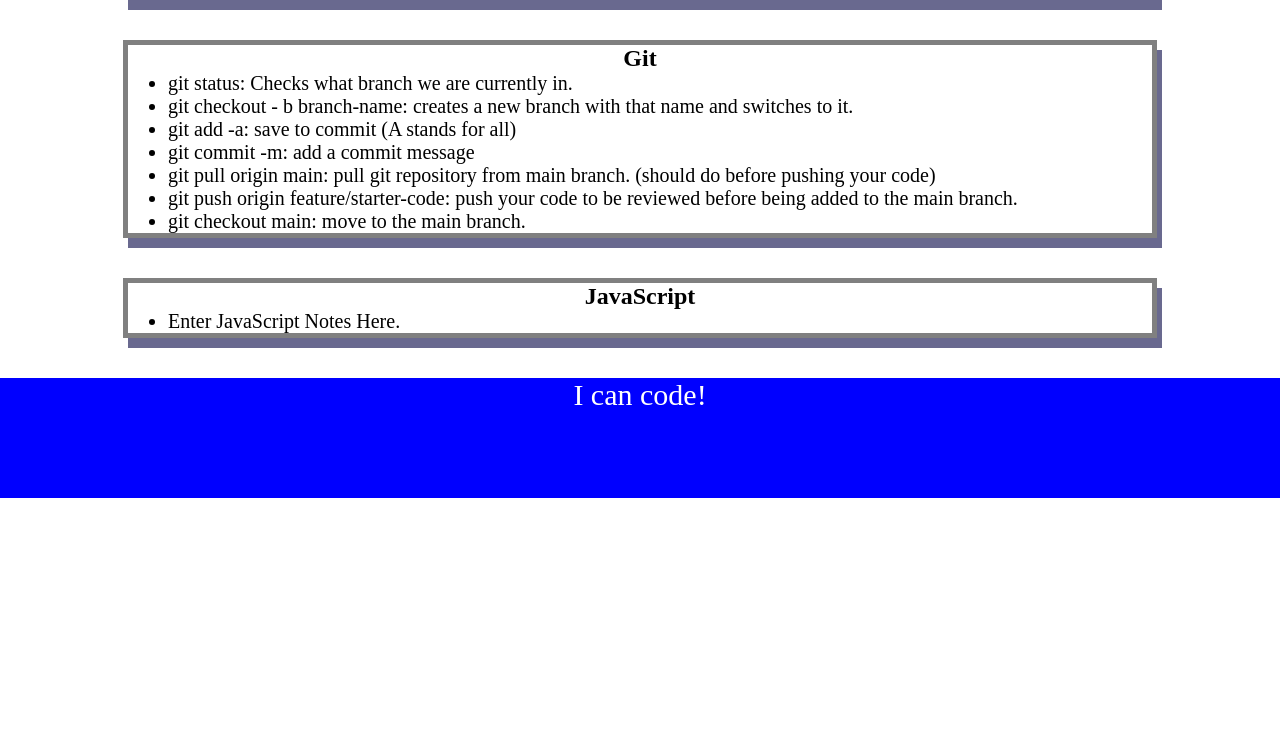
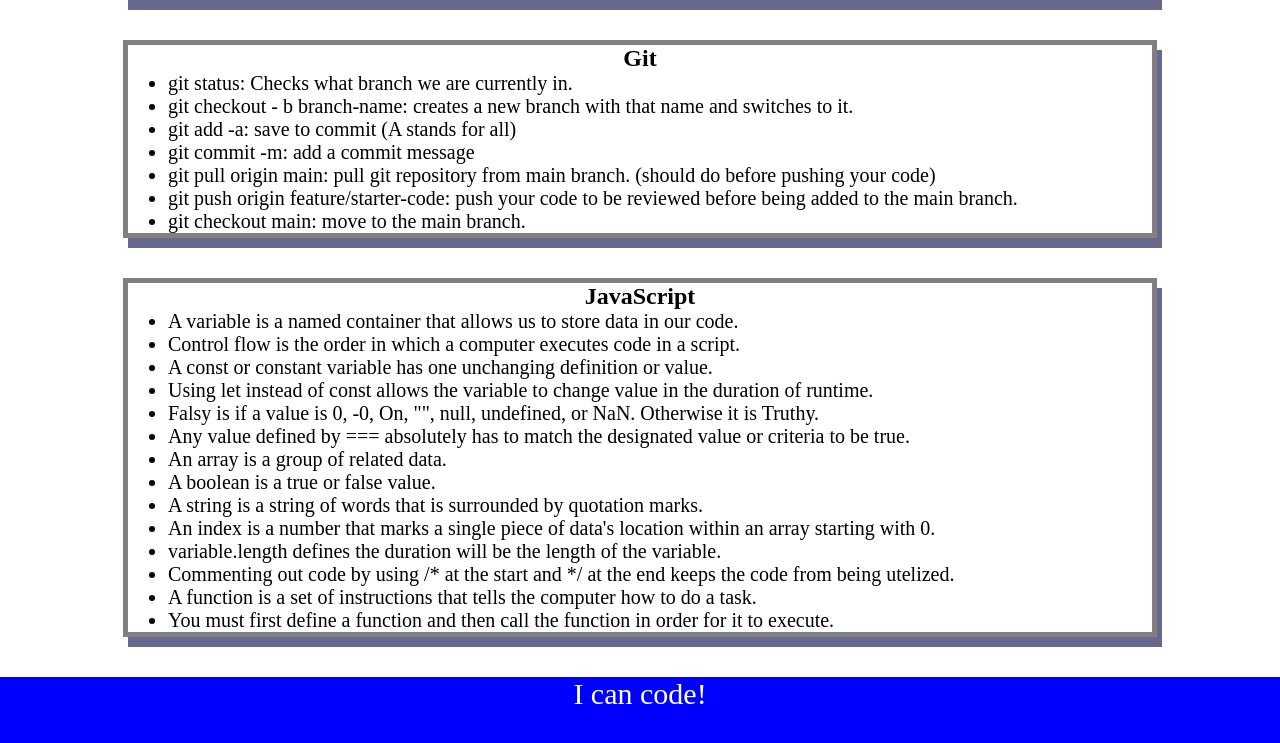
Before and after one commit to SleekWingX/prework-study-guide, a plain HTML site: page index.html in a window 1280 px wide. Shown: the part 849-1592 px from the top of the page. Before the commit the page ends 1347 px from the top, so only its background shows below. Drawn offline with Linux system fonts and the light colour scheme.

Commit message:
added all the JavaScript necessary for the webpage

```diff
--- a/assets/script.js
+++ b/assets/script.js
@@ -1,21 +1,29 @@
 const topics = ['HTML', 'CSS', 'Git', 'JavaScript'];
 
+const randomTopic = topics[Math.floor(Math.random() * topics.length)];
+
+function listTopics() {
     for(let x=0; x < topics.length; x++) {
         console.log(topics[x]);
     }
+}
 
-/*
-
-if (topic === 'HTML') {
+function selectTopic() {
+    if (randomTopic === 'HTML') {
         console.log("Let's study HTML!");
-} else if (topic === 'CSS') {
+    } else if (randomTopic === 'CSS') {
         console.log("Let's study CSS!");
-} else if (topic === 'Git') {
+    } else if (randomTopic === 'Git') {
         console.log("Let's study Git!");
-} else if (topic === 'JavaScript') {
+    } else if (randomTopic === 'JavaScript') {
         console.log("Let's study JavaScript!");
     } else {
         console.log('Please try again!');
     }
+}
 
-*/
+console.log('Here are the topics we learned through Prework:');
+listTopics()
+
+console.log('Which topic should we study first?');
+selectTopic()
--- a/index.html
+++ b/index.html
@@ -11,7 +11,7 @@
     <header id="top">
       <h1>Prework Study Guide</h1>
       <img src="./assets/bowtie-cat.png" alt="Profile image of cat wearing a bow tie." />
-      <h2>✨ Open the Console to See What's Happening ✨</h2>
+        <h2>✨ Open the Console to See What's Happening ✨</h2>
     </header>
     <main>
 
@@ -67,7 +67,20 @@
       <section class="card" id="javascript-section">
         <h2>JavaScript</h2>
         <ul>
-          <li>Enter JavaScript Notes Here.</li>
+          <li>A variable is a named container that allows us to store data in our code.</li>
+          <li>Control flow is the order in which a computer executes code in a script.</li>
+          <li>A const or constant variable has one unchanging definition or value.</li>
+          <li>Using let instead of const allows the variable to change value in the duration of runtime.</li>
+          <li>Falsy is if a value is 0, -0, On, "", null, undefined, or NaN. Otherwise it is Truthy.</li>
+          <li>Any value defined by === absolutely has to match the designated value or criteria to be true.</li>
+          <li>An array is a group of related data.</li>
+          <li>A boolean is a true or false value.</li>
+          <li>A string is a string of words that is surrounded by quotation marks.</li>
+          <li>An index is a number that marks a single piece of data's location within an array starting with 0.</li>
+          <li>variable.length defines the duration will be the length of the variable.</li>
+          <li>Commenting out code by using /* at the start and */ at the end keeps the code from being utelized.</li>
+          <li>A function is a set of instructions that tells the computer how to do a task.</li>
+          <li>You must first define a function and then call the function in order for it to execute.</li>
         </ul>
       </section>
 
```
Lines whose indentation alone changed are shown as unchanged.
